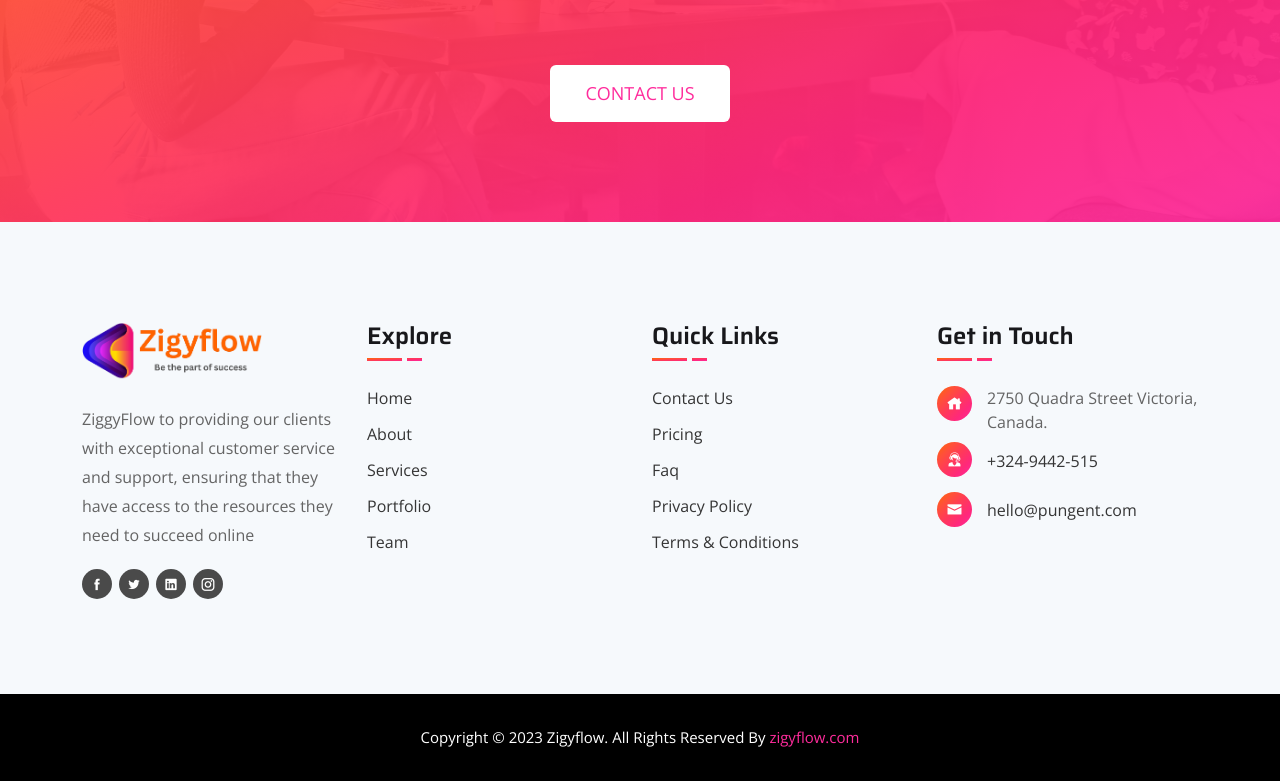
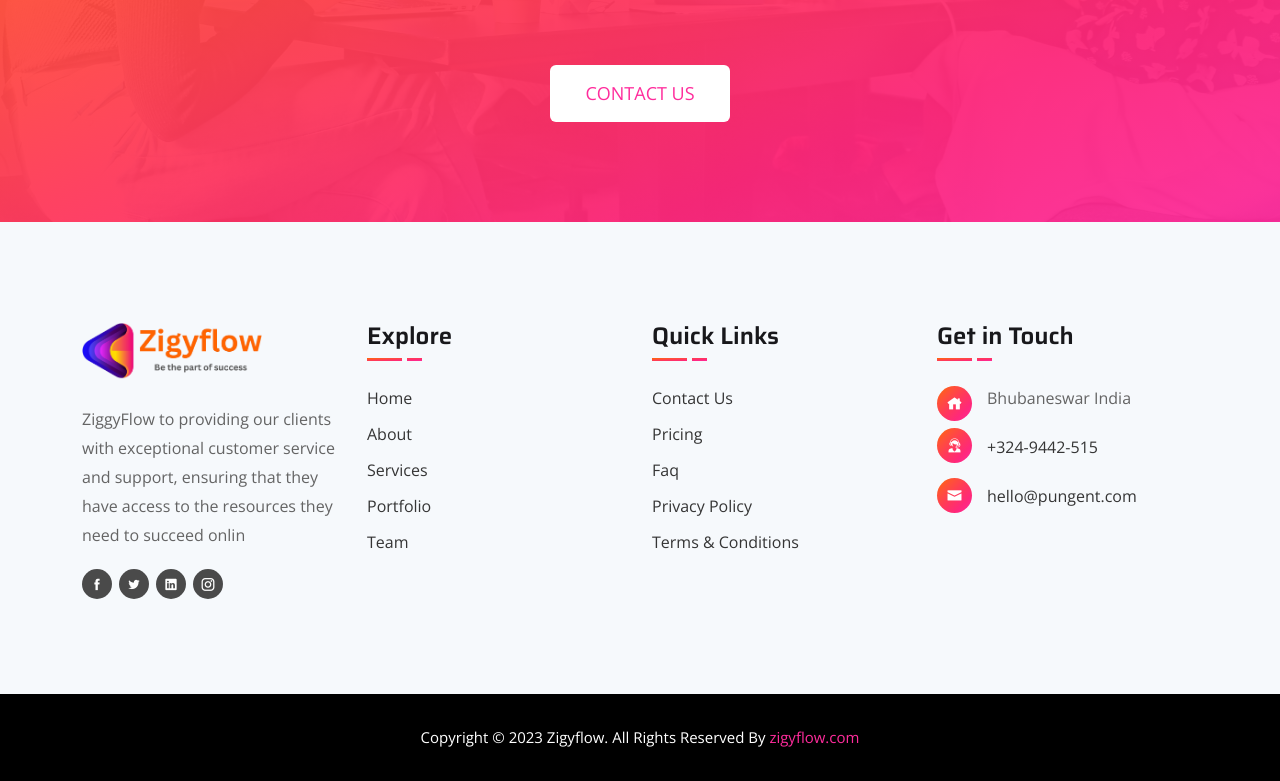
Before and after one commit to itsmedeepak/zigyflow, a Next.js app: page /faq in a window 1280 px wide. Shown: the part 1975-2756 px from the top of the page. Built offline with nearby package versions, Linux system fonts and the light colour scheme.

Commit message:
Image Addition and Adress Updation
Image Addition and Adress Updation Changed the Adress in Footer Section and Updated the

```diff
--- a/components/Layouts/Footer.js
+++ b/components/Layouts/Footer.js
@@ -22,7 +22,7 @@ class Footer extends Component {
                                     </div>
 
                                     <p>
-                                        ZiggyFlow to providing our clients with exceptional customer service and support, ensuring that they have access to the resources they need to succeed online
+                                        ZiggyFlow to providing our clients with exceptional customer service and support, ensuring that they have access to the resources they need to succeed onlin
 
                                     </p>
 
@@ -124,7 +124,13 @@ class Footer extends Component {
                                     <h3>Get in Touch</h3>
 
                                     <ul className="get-in-touch">
-                                        <li><i className="icofont-home"></i> 2750 Quadra Street Victoria, Canada.</li>
+                                        <li><i className="icofont-home"></i>Bhubaneswar India
+                                        </li>
+
+                                        <li>
+
+
+                                        </li>
                                         <li>
                                             <i className="icofont-live-support"></i>
                                             <a href="tel:+324-9442-515">+324-9442-515</a>
--- a/components/Layouts/NavbarTwo.js
+++ b/components/Layouts/NavbarTwo.js
@@ -42,7 +42,7 @@ class NavbarTwo extends Component {
                             <Link href="/">
                                 <a className="navbar-brand">
                                     <img src="/images/logo.png" className="black-logo" alt="logo"  width="180"/>
-                                    <img src="/images/logo.png" className="white-logo" alt="logo" />
+                                    <img src="/images/logo.png" className="white-logo" alt="logo" width=" 180" />
                                 </a>
                             </Link>
 
```
